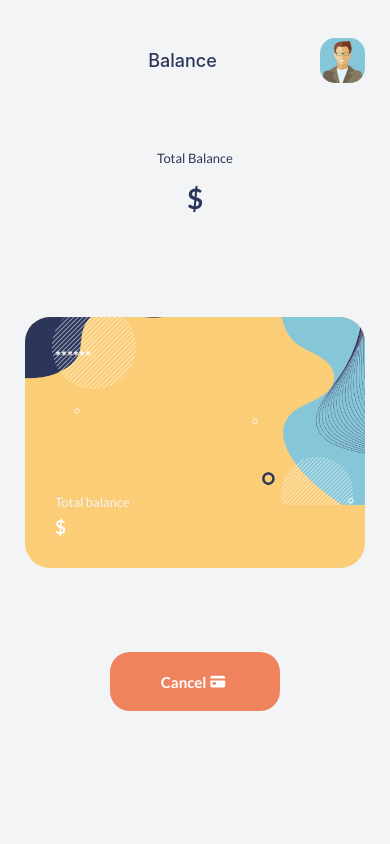
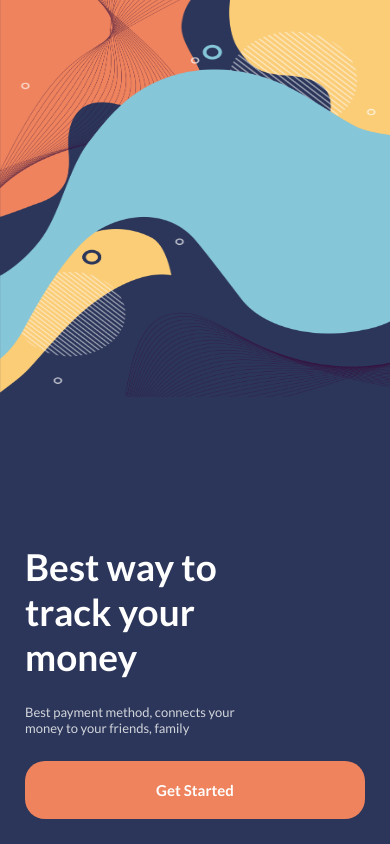
Before and after one commit to kdany25/MobileWalletApp, a React Native app: screen / in a window 390 px wide. Built offline with nearby package versions, Linux system fonts and the light colour scheme.

Commit message:
feat: added navigation

```diff
--- a/components/Cards/CardItem.tsx
+++ b/components/Cards/CardItem.tsx
@@ -17,6 +17,10 @@
 //Components
 import RegularText from "../Texts/RegularText";
 import SmallText from "../Texts/SmallText";
+
+//navigation
+import { useNavigation } from "@react-navigation/native";
+import { props as HomeProps } from "../../screens/Home";
 
 const CardBackground = styled.ImageBackground`
 	height: 75%;
@@ -53,7 +57,10 @@
 `;
 
 const CardItem: FunctionComponent<CardProps> = (props) => {
-	const handlePress = () => {};
+	const navigation = useNavigation<HomeProps["navigation"]>();
+	const handlePress = () => {
+		navigation.navigate("Balance", { ...props });
+	};
 	return (
 		<CardBackground source={card_bg}>
 			<CardTouchable
--- a/navigators/RootStack.tsx
+++ b/navigators/RootStack.tsx
@@ -61,7 +61,7 @@
 						/>
 					),
 				}}
-				initialRouteName="Balance"
+				initialRouteName="Welcome"
 			>
 				<Stack.Screen
 					name="Welcome"
--- a/screens/Welcome.tsx
+++ b/screens/Welcome.tsx
@@ -11,6 +11,12 @@
 
 //images
 import background from "./../assets/bgs/background_v1.png";
+
+//types
+import { RootStackParamList } from "../navigators/RootStack";
+import { StackScreenProps } from "@react-navigation/stack";
+
+type props = StackScreenProps<RootStackParamList, "Welcome">;
 
 const WelcomeContainer = styled(Container)`
 	background-color: ${colors.secondary};
@@ -37,7 +43,7 @@
 	resize-mode: stretch;
 `;
 
-const Welcome: FunctionComponent = () => {
+const Welcome: FunctionComponent<props> = ({ navigation }) => {
 	return (
 		<>
 			<StatusBar style="light" />
@@ -53,7 +59,11 @@
 						Best payment method, connects your money to your
 						friends, family
 					</SmallText>
-					<RegularButton onPress={() => {}}>
+					<RegularButton
+						onPress={() => {
+							navigation.navigate("Home");
+						}}
+					>
 						Get Started
 					</RegularButton>
 				</BottomSection>
```
Also changed, not shown: screens/Home.tsx (+7 -1 lines).
